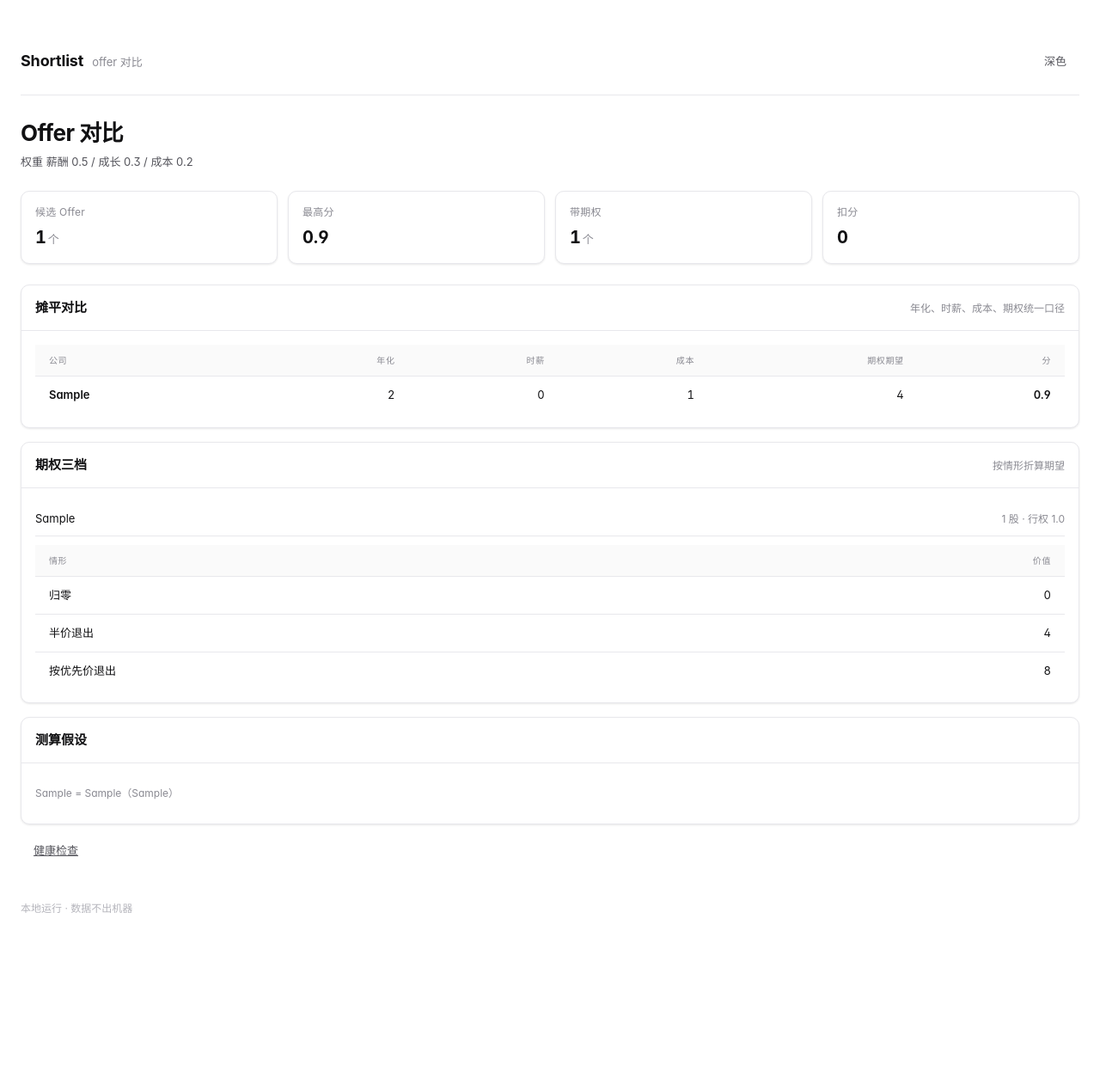
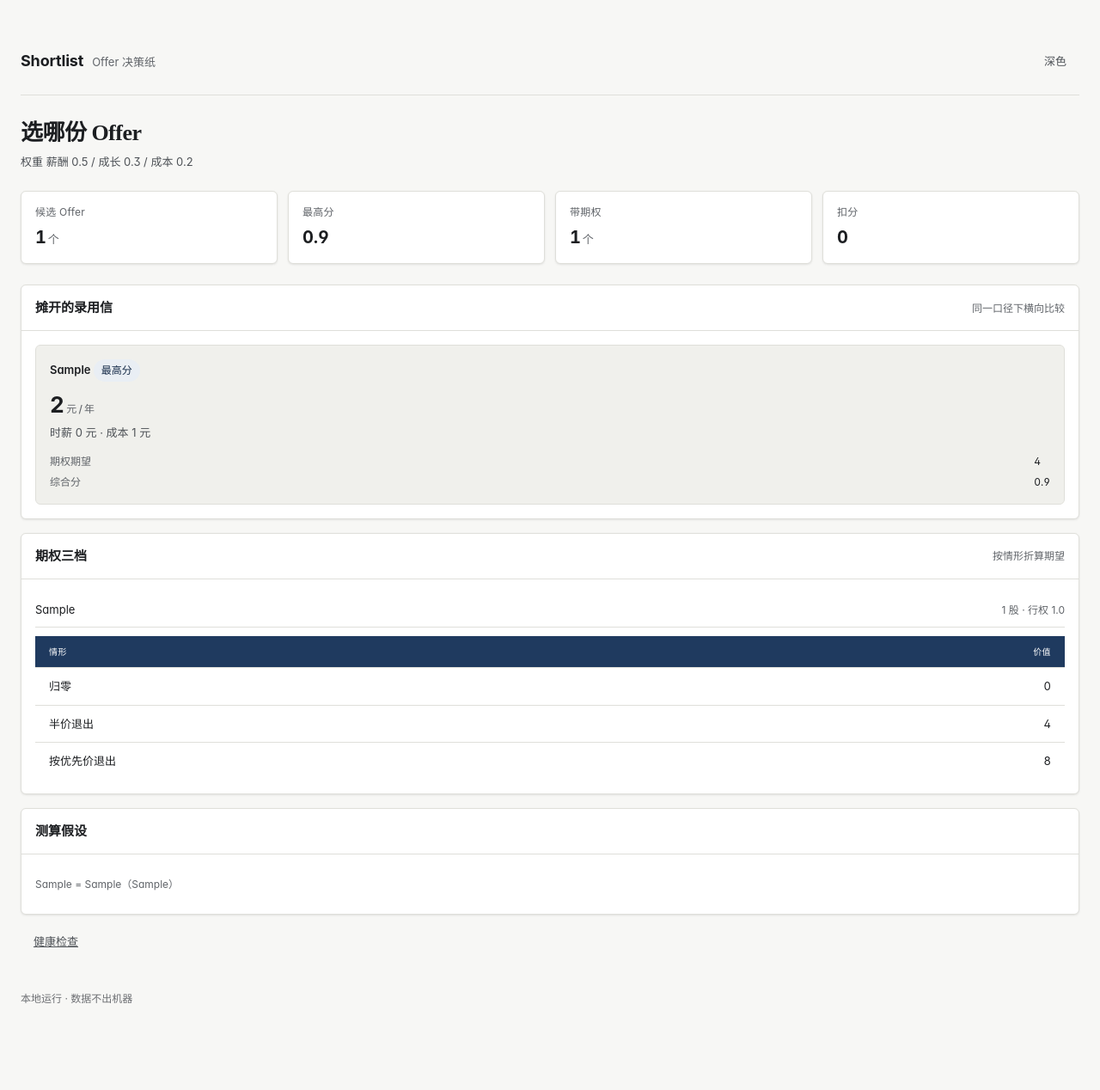
Before and after one commit to wushiyi105-jpg/shortlist, a FastAPI app: page / in a window 1280 px wide. Shown: the whole page at 86% size. Before the commit the page ends 1062 px from the top, so only its background shows below. Run offline with FastAPI, Linux system fonts and the light colour scheme; tables that the repository leaves empty hold one stand-in row (values such as "Sample post"); parts of the project's set-up code (start-up, migrations or seed data) failed here and were passed over.

Commit message:
feat(ui): 按产品任务重做专属首屏与视觉

```diff
--- /dev/null
+++ b/static/theme.css
@@ -0,0 +1,27 @@
+:root {
+  --bg: #F7F7F5;
+  --bg-subtle: #F0F0EC;
+  --bg-muted: #E4E4DE;
+  --card: #FFFFFF;
+  --text: #1C1E21;
+  --text-2: #4e5257;
+  --text-3: #606469;
+  --text-4: #6c6e72;
+  --border: #DFDFDA;
+  --border-2: #D0D0CA;
+  --border-3: #BBBBB5;
+  --accent: #1F3A5F;
+  --accent-soft: #E9EEF4;
+  --accent-ink: #172C49;
+  --radius: 6px;
+  --radius-sm: 4px;
+  --radius-lg: 10px;
+}
+:root[data-theme="dark"] {
+  --accent: #8FAFD4;
+  --accent-soft: #15243A;
+  --accent-ink: #C1D6EE;
+}
+.page-head h1 { font-family: "Songti SC", "SimSun", serif; }
+.table th { background: #1F3A5F; color: #fff; text-transform: none; letter-spacing: .04em; }
+.table th.num { text-align: right; }
--- a/static/ui.css
+++ b/static/ui.css
@@ -325,3 +325,25 @@ hr.sep { border: 0; border-top: 1px solid var(--border); margin: 24px 0; }
 .board-item:last-child { border-bottom: 0; padding-bottom: 0; }
 .board-item .t { font-size: var(--fs-sm); font-weight: 600; }
 .board-item .why { color: var(--text-3); font-size: var(--fs-xs); margin-top: 2px; line-height: 1.5; }
+
+
+.daywall { display: grid; grid-template-columns: repeat(auto-fit, minmax(112px, 1fr)); gap: 8px; }
+.daytile { border: 1px solid var(--border); border-radius: var(--radius-sm); padding: 10px; background: var(--bg-subtle); min-height: 96px; }
+.daytile .d { font-size: var(--fs-2xs); color: var(--text-3); letter-spacing: .05em; }
+.daytile .shift { margin-top: 5px; font-size: var(--fs-xs); color: var(--text-2); display: flex; gap: 5px; }
+.daytile .shift b { color: var(--text); font-weight: 600; min-width: 28px; }
+.offers { display: grid; grid-template-columns: repeat(auto-fit, minmax(280px, 1fr)); gap: 12px; }
+.offer { border: 1px solid var(--border); border-radius: var(--radius); padding: 16px; background: var(--bg-subtle); }
+.offer .co { font-size: var(--fs-sm); font-weight: 600; }
+.offer .amount { margin: 6px 0 2px; font-size: var(--fs-2xl); font-weight: 650; font-variant-numeric: tabular-nums; letter-spacing: -.02em; }
+.offer .amount small { font-size: var(--fs-xs); font-weight: 500; color: var(--text-3); margin-left: 3px; }
+.offer dl { margin: 12px 0 0; display: grid; grid-template-columns: 1fr auto; gap: 5px; font-size: var(--fs-xs); }
+.offer dt { color: var(--text-3); }
+.offer dd { margin: 0; color: var(--text); font-variant-numeric: tabular-nums; }
+.ticket { border: 2px dashed var(--border-3); border-radius: var(--radius); padding: 16px; background: var(--bg-subtle); }
+.ticket .label { font-size: var(--fs-2xs); letter-spacing: .12em; color: var(--text-3); text-transform: uppercase; }
+.ticket .price { font-family: var(--mono); font-size: var(--fs-3xl); font-weight: 650; letter-spacing: -.03em; margin-top: 4px; }
+.chips { display: flex; flex-wrap: wrap; gap: 6px; margin-bottom: 16px; }
+
+
+.row-end { display: flex; gap: 8px; align-items: center; margin-left: auto; flex: none; }
--- a/templates/_macros.html
+++ b/templates/_macros.html
@@ -7,6 +7,7 @@
   <meta name="viewport" content="width=device-width, initial-scale=1">
   <title>{{ name }} · {{ tagline }}</title>
   <link rel="stylesheet" href="/static/ui.css">
+  <link rel="stylesheet" href="/static/theme.css">
 </head>
 <body>
   <main class="shell{% if wide %} shell--wide{% endif %}">
--- a/templates/index.html
+++ b/templates/index.html
@@ -1,6 +1,6 @@
 {% from "_macros.html" import shell, head, stats, card, tag, empty, note %}
-{% call shell("Shortlist", "offer 对比", true) %}
-{{ head("Offer 对比", "权重 薪酬 " ~ weights.pay ~ " / 成长 " ~ weights.growth ~ " / 成本 " ~ weights.cost) }}
+{% call shell("Shortlist", "Offer 决策纸", true) %}
+{{ head("选哪份 Offer", "权重 薪酬 " ~ weights.pay ~ " / 成长 " ~ weights.growth ~ " / 成本 " ~ weights.cost) }}
 
 {{ stats([
   ("候选 Offer", b.rows|length, "个"),
@@ -9,24 +9,20 @@
   ("扣分", b.penalty_total, "")
 ]) }}
 
-{% call card("摊平对比", "年化、时薪、成本、期权统一口径") %}
+{% call card("摊开的录用信", "同一口径下横向比较") %}
 {% if b.rows %}
-<div class="table-wrap">
-  <table class="table">
-    <thead><tr><th>公司</th><th class="num">年化</th><th class="num">时薪</th><th class="num">成本</th><th class="num">期权期望</th><th class="num">分</th></tr></thead>
-    <tbody>
-      {% for r in b.rows %}
-      <tr>
-        <td class="strong">{{ r.company }}</td>
-        <td class="num">{{ "{:,.0f}".format(r.annual) }}</td>
-        <td class="num">{{ "{:,.0f}".format(r.hourly) }}</td>
-        <td class="num">{{ "{:,.0f}".format(r.cost) }}</td>
-        <td class="num">{{ "{:,.0f}".format(r.equity.expected) }}</td>
-        <td class="num strong">{{ r.score }}</td>
-      </tr>
-      {% endfor %}
-    </tbody>
-  </table>
+<div class="offers">
+  {% for r in b.rows %}
+  <div class="offer">
+    <div class="co">{{ r.company }} {% if r.score == b.rows|map(attribute="score")|max %}{{ tag("最高分", "accent") }}{% endif %}</div>
+    <div class="amount">{{ "{:,.0f}".format(r.annual) }}<small>元 / 年</small></div>
+    <div class="detail">时薪 {{ "{:,.0f}".format(r.hourly) }} 元 · 成本 {{ "{:,.0f}".format(r.cost) }} 元</div>
+    <dl>
+      <dt>期权期望</dt><dd>{{ "{:,.0f}".format(r.equity.expected) }}</dd>
+      <dt>综合分</dt><dd>{{ r.score }}</dd>
+    </dl>
+  </div>
+  {% endfor %}
 </div>
 {% else %}
 {{ empty("还没有候选 Offer", "先跑 seed 写入示例，或补一份 offer。") }}
```
Also changed, not shown: tests/test_web_cli.py (+1 -1 lines).
